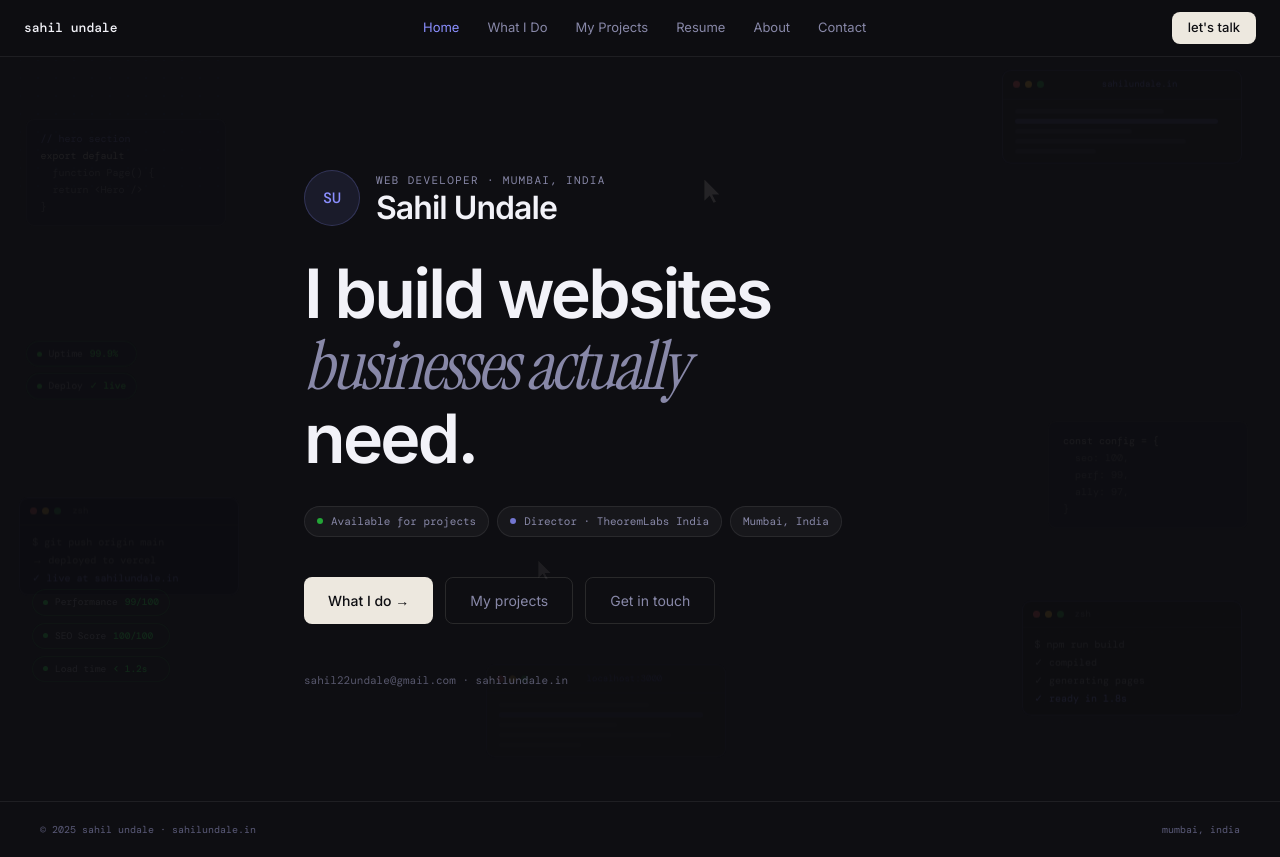
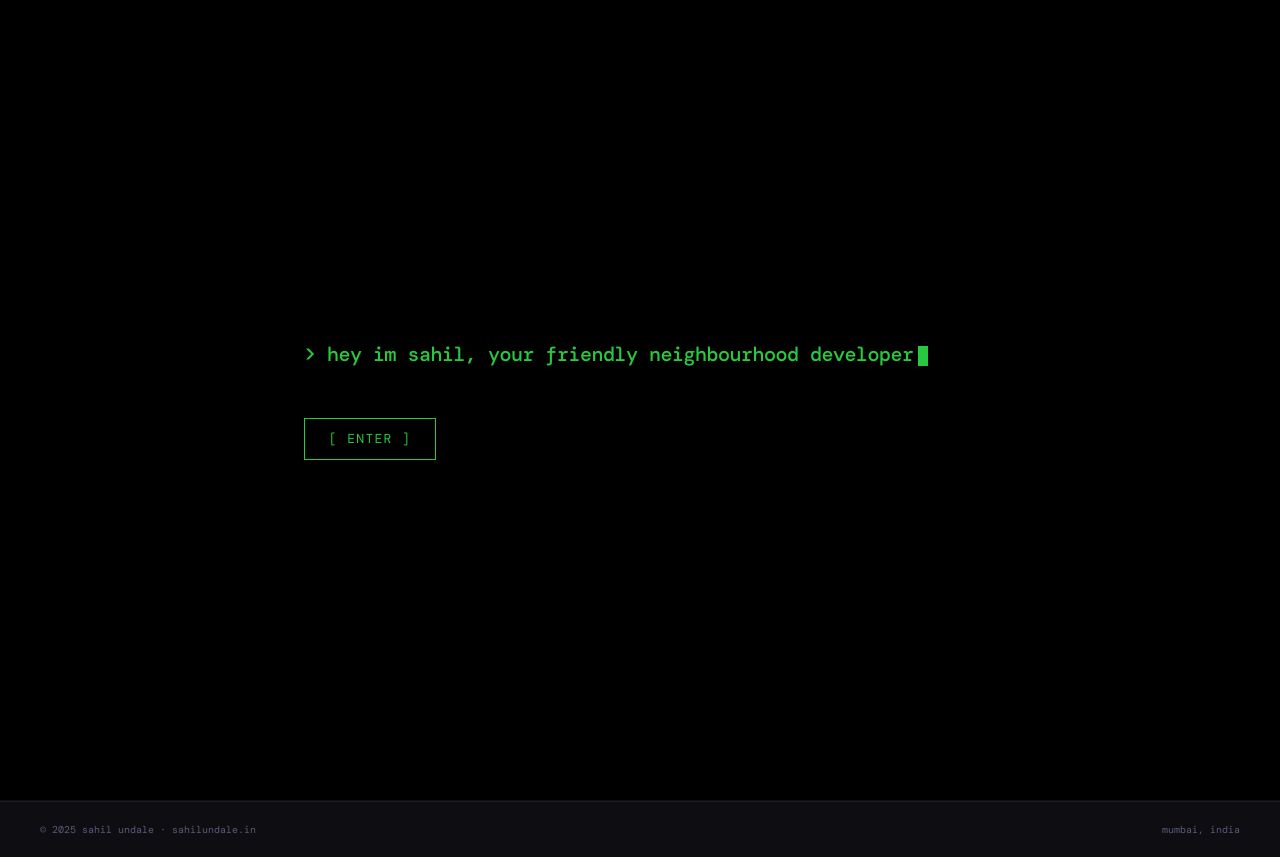
Before and after one commit to sudosahil/portfolio-site, a Next.js app: page / in a window 1280 px wide. Built offline with nearby package versions, Linux system fonts and the light colour scheme; a web font is replaced by a local one.

Commit message:
feat: added full screen terminal boot sequence

```diff
--- a/app/page.tsx
+++ b/app/page.tsx
@@ -1,10 +1,12 @@
 import Link from "next/link";
-import { Badge } from "@/components/Badge";
-// For CTAs, we'll use simple CSS classes
+
+import { TerminalBootScreen } from "@/components/TerminalBootScreen";
 
 export default function Home() {
   return (
-    <div className="min-h-[calc(100vh-56px)] flex items-center justify-center px-6 relative z-[20]">
+    <>
+      <TerminalBootScreen />
+      <div className="min-h-[calc(100vh-56px)] flex items-center justify-center px-6 relative z-[20]">
       <div className="w-full max-w-2xl animate-fade-in-up">
         {/* ── Avatar + name ────────────────────────────────────────────── */}
         <div className="flex items-center gap-4 mb-8">
@@ -102,5 +104,6 @@ export default function Home() {
         </div>
       </div>
     </div>
+    </>
   );
 }
--- /dev/null
+++ b/components/TerminalBootScreen.tsx
@@ -0,0 +1,102 @@
+"use client";
+
+import { useState, useEffect } from "react";
+import { motion, AnimatePresence } from "framer-motion";
+
+export function TerminalBootScreen() {
+  const [isVisible, setIsVisible] = useState(true);
+  const [text, setText] = useState("");
+  const [showCursor, setShowCursor] = useState(true);
+  const [showEnter, setShowEnter] = useState(false);
+
+  const fullText = "> hey im sahil, your friendly neighbourhood developer";
+
+  // Typewriter effect
+  useEffect(() => {
+    if (!isVisible) return;
+
+    let currentIndex = 0;
+    const typingInterval = setInterval(() => {
+      if (currentIndex <= fullText.length) {
+        setText(fullText.slice(0, currentIndex));
+        currentIndex++;
+      } else {
+        clearInterval(typingInterval);
+        setTimeout(() => setShowEnter(true), 400); // Show enter button shortly after typing finishes
+      }
+    }, 45); // Typing speed
+
+    return () => clearInterval(typingInterval);
+  }, [isVisible]);
+
+  // Blinking cursor
+  useEffect(() => {
+    const cursorInterval = setInterval(() => {
+      setShowCursor((prev) => !prev);
+    }, 500);
+    return () => clearInterval(cursorInterval);
+  }, []);
+
+  // Prevent scrolling while boot screen is active
+  useEffect(() => {
+    if (isVisible) {
+      document.body.style.overflow = "hidden";
+    } else {
+      document.body.style.overflow = "unset";
+    }
+    return () => {
+      document.body.style.overflow = "unset";
+    };
+  }, [isVisible]);
+
+  if (!isVisible) return null;
+
+  return (
+    <AnimatePresence>
+      {isVisible && (
+        <motion.div
+          key="boot-screen"
+          initial={{ opacity: 1, scale: 1 }}
+          exit={{
+            opacity: 0,
+            scale: 1.15,
+            filter: "blur(10px)",
+            transition: { duration: 0.8, ease: [0.16, 1, 0.3, 1] }
+          }}
+          className="fixed inset-0 z-[999] bg-[#000000] flex flex-col items-center justify-center p-6"
+        >
+          <div className="w-full max-w-2xl">
+            {/* Terminal Text */}
+            <h1 className="font-mono text-[#27c93f] text-base md:text-lg lg:text-xl font-medium tracking-tight mb-8 min-h-[30px]">
+              {text}
+              <span
+                style={{ opacity: showCursor ? 1 : 0 }}
+                className="inline-block w-2.5 h-5 bg-[#27c93f] ml-1 align-middle"
+              />
+            </h1>
+
+            {/* Enter Button */}
+            <motion.div
+              initial={{ opacity: 0, y: 10 }}
+              animate={{ opacity: showEnter ? 1 : 0, y: showEnter ? 0 : 10 }}
+              transition={{ duration: 0.4 }}
+              className="mt-12 text-center md:text-left"
+            >
+              <button
+                onClick={() => setIsVisible(false)}
+                disabled={!showEnter}
+                className={`font-mono text-[13px] tracking-widest uppercase px-6 py-2.5 border transition-all duration-300 ${
+                  showEnter
+                    ? "border-[#27c93f] text-[#27c93f] hover:bg-[#27c93f] hover:text-black cursor-pointer"
+                    : "border-transparent text-transparent cursor-default"
+                }`}
+              >
+                [ enter ]
+              </button>
+            </motion.div>
+          </div>
+        </motion.div>
+      )}
+    </AnimatePresence>
+  );
+}
```
